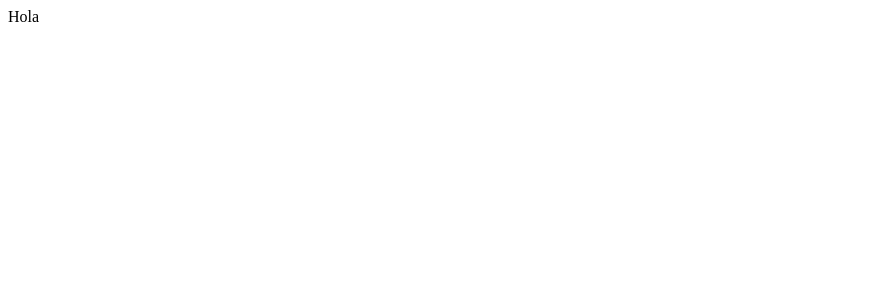
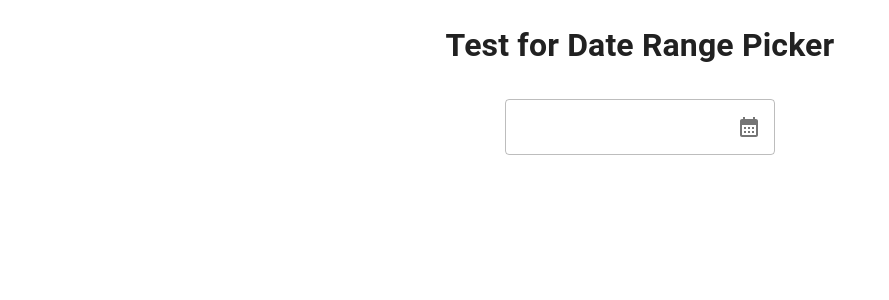
Before and after one commit to INNCOL/date-range-picker, a React app: page / in a window 1280 px wide. Shown: the top 300 px of the page, without its empty margins (0-889 px from the left). Built offline with nearby package versions, Linux system fonts and the light colour scheme.

Commit message:
feat(DatePicker): initial development

```diff
--- a/package.json
+++ b/package.json
@@ -31,6 +31,12 @@
     "webpack-dev-server": "^4.15.1"
   },
   "dependencies": {
+    "@emotion/react": "^11.11.3",
+    "@emotion/styled": "^11.11.0",
+    "@fontsource/roboto": "^5.0.8",
+    "@mui/icons-material": "^5.15.7",
+    "@mui/material": "^5.15.7",
+    "date-fns": "^3.3.1",
     "react": "^18.2.0",
     "react-dom": "^18.2.0"
   }
--- /dev/null
+++ b/src/components/Calendar.tsx
@@ -0,0 +1,150 @@
+import React, { useState } from 'react';
+import { Popper, MenuItem, Select, FormControl, InputLabel, Paper, Button, MenuList, TextField, OutlinedInput, InputAdornment } from '@mui/material';
+import { eachDayOfInterval, endOfMonth, startOfMonth, getMonth, getYear, format } from 'date-fns';
+import { es } from 'date-fns/locale';
+import { CalendarMonth } from '@mui/icons-material';
+
+export interface Dates {
+  start: Date;
+  end?: Date;
+}
+
+interface CalendarProps {
+  startDate: Date;
+  endDate: Date;
+  onChange: (date: Dates) => void;
+}
+
+function Calendar({ onChange, startDate = new Date(), endDate }: CalendarProps) {
+  const [dateRangeText, setDateRangeText] = React.useState('');
+  const [anchorEl, setAnchorEl] = useState(null);
+  const [selectedStartDate, setSelectedStartDate] = useState(startDate);
+  const [selectedEndDate, setSelectedEndDate] = useState(endDate);
+  const [selectedMonth, setSelectedMonth] = useState(getMonth(startDate));
+  const [selectedYear, setSelectedYear] = useState(getYear(startDate));
+
+  const handleClick = (event) => {
+    setAnchorEl(anchorEl ? null : event.currentTarget);
+  };
+
+  const handleClose = () => {
+    setAnchorEl(null);
+    onChange({ start: selectedStartDate, end: selectedEndDate });
+    setDateRangeText(`${format(selectedStartDate, 'dd/MM/yyyy')} - ${format(selectedEndDate, 'dd/MM/yyyy')}`)
+  };
+
+  const handleDateSelect = (date: Date) => {
+    if (!selectedStartDate) {
+      setSelectedStartDate(date);
+    } else if (!selectedEndDate) {
+      setSelectedEndDate(date);
+    } else {
+      setSelectedStartDate(date);
+      setSelectedEndDate(null);
+    }
+  };
+
+  const handleMonthSelect = (event) => {
+    setSelectedMonth(event.target.value);
+  };
+
+  const handleYearSelect = (event) => {
+    setSelectedYear(event.target.value);
+  };
+
+  const generateDays = () => {
+    const firstDayOfMonth = startOfMonth(new Date(selectedYear, selectedMonth, 1));
+    const lastDayOfMonth = endOfMonth(new Date(selectedYear, selectedMonth, 1));
+    return eachDayOfInterval({ start: firstDayOfMonth, end: lastDayOfMonth });
+  };
+
+  const renderDays = () => {
+    const days = generateDays();
+    return days.map((date) => (
+      <MenuItem
+        key={date.toISOString()}
+        onClick={() => handleDateSelect(date)}
+        style={
+          date.getTime() === startDate?.getTime()
+            ? { fontWeight: 'bold', backgroundColor: 'darkgray', color: 'white' }
+            : date.getTime() === endDate?.getTime()
+              ? { fontWeight: 'bold', backgroundColor: 'gray', color: 'white' }
+              : selectedStartDate && selectedEndDate && date > selectedStartDate && date < selectedEndDate
+                ? { backgroundColor: 'lightgray' }
+                : {}
+        }
+      >
+        {date.getDate()}
+      </MenuItem>
+    ));
+  };
+
+  return (
+    <div>
+      <FormControl sx={{ m: 1, width: '30ch' }} variant="outlined">
+        <OutlinedInput
+          id="date-range-input"
+          type="text"
+          value={dateRangeText}
+          disabled
+          endAdornment={
+            <InputAdornment position="end">
+              <CalendarMonth
+                onClick={handleClick}
+              />
+            </InputAdornment>
+          }
+        />
+      </FormControl>
+      <Popper open={Boolean(anchorEl)} anchorEl={anchorEl} placement="auto" sx={{ padding: '1rem' }} >
+        <Paper>
+          <div style={{ display: 'flex', flexDirection: 'column' }}>
+            <div style={{ display: 'flex', justifyContent: 'space-between', padding: '1rem' }}>
+              <FormControl>
+                <InputLabel id="month-select-label">Mes</InputLabel>
+                <Select
+                  labelId="month-select-label"
+                  id="month-select"
+                  value={selectedMonth}
+                  onChange={handleMonthSelect}
+                >
+                  {Array.from({ length: 12 }, (_, i) => (
+                    <MenuItem key={i} value={i}>
+                      {
+                        format(new Date(0, i), 'MMMM', { locale: es })
+                          .replace(/^\w/, (c) => c.toUpperCase())
+                      }
+                    </MenuItem>
+                  ))}
+                </Select>
+              </FormControl>
+              <FormControl>
+                <InputLabel id="year-select-label">Año</InputLabel>
+                <Select
+                  labelId="year-select-label"
+                  id="year-select"
+                  value={selectedYear}
+                  onChange={handleYearSelect}
+                >
+                  {Array.from({ length: 10 }, (_, i) => (
+                    <MenuItem key={i} value={selectedYear - 5 + i}>
+                      {selectedYear - 5 + i}
+                    </MenuItem>
+                  ))}
+                </Select>
+              </FormControl>
+            </div>
+            <MenuList style={{ display: 'grid', gridTemplateColumns: 'repeat(7, 1fr)' }}>
+              {renderDays()}
+            </MenuList>
+          </div>
+          <div>
+            <Button onClick={handleClose}>Seleccionar</Button>
+          </div>
+        </Paper>
+      </Popper>
+    </div>
+  );
+}
+
+export default Calendar;
--- a/src/components/DateRangePicker.tsx
+++ b/src/components/DateRangePicker.tsx
@@ -1,7 +1,25 @@
-import React from 'react';
+import React, { useState } from 'react';
+import Calendar, { Dates } from './Calendar';
 
-const DateRangePicker: React.FC = () => {
-    return <div>Hola</div>
+function DateRangePicker() {
+    const [startDate, setStartDate] = useState(new Date());
+    const [endDate, setEndDate] = useState(new Date());
+
+    const onChange = (date: Dates) => {
+        setStartDate(date.start);
+        setEndDate(date.end);
+        console.log(date)
+    }
+
+    return (
+        <div>
+            <Calendar
+                startDate={startDate}
+                endDate={endDate}
+                onChange={onChange}
+            />
+        </div>
+    );
 }
 
-export default DateRangePicker
+export default DateRangePicker;
--- a/src/index.tsx
+++ b/src/index.tsx
@@ -2,10 +2,24 @@
 import React from 'react';
 import ReactDOM from 'react-dom';
 import DateRangePicker from './components/DateRangePicker';
+import { ThemeProvider } from '@emotion/react';
+import { CssBaseline, createTheme } from '@mui/material';
+
+const theme = createTheme();
 
 ReactDOM.render(
     <React.StrictMode>
-        <DateRangePicker />
+        <ThemeProvider theme={theme} >
+            <CssBaseline />
+            <div style={{ display: 'flex', alignItems: 'center', height: '100vh', flexDirection: 'column' }}>
+                <h1>
+                    Test for Date Range Picker
+                </h1>
+                <DateRangePicker />
+            </div>
+        </ThemeProvider>
+
+
     </React.StrictMode>,
     document.getElementById('root')
 );
```
Also changed, not shown: 1 other file (tests, documents, lock files or other folders).
